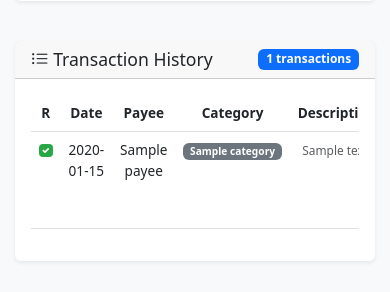
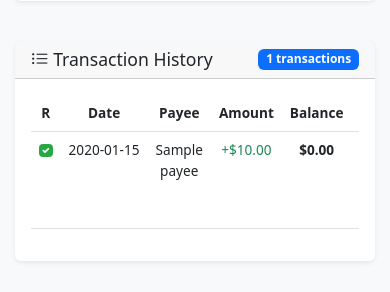
Before and after one commit to alreadyded1/Payday-Budget, a Flask app: page /account/1 in a window 390 px wide. Shown: the part 1160-1452 px from the top of the page. Run offline with Flask 3, Linux system fonts and the light colour scheme; a user stored in the database is signed in; tables that the repository leaves empty hold one stand-in row (values such as "Sample post"); some libraries are stand-ins or nearby versions.

Commit message:
Condense transaction table for mobile to eliminate side scrolling
- Merge separate Debit/Credit columns into a single Amount column
  (red/- for debits, green/+ for credits) on all screen sizes
- Hide Category and Description columns on small screens using
  d-none d-md-table-cell, restoring them on md+ breakpoints
- Add text-nowrap to Date, Amount, and Balance cells so they
  never wrap mid-value on narrow viewports
- Reduces visible columns on mobile from 9 → 6

Co-Authored-By: Claude Sonnet 4.6 <noreply@anthropic.com>

```diff
--- a/templates/account_transactions.html
+++ b/templates/account_transactions.html
@@ -167,10 +167,9 @@
                                 <th class="text-center">R</th>
                                 <th class="text-center">Date</th>
                                 <th class="text-center">Payee</th>
-                                <th class="text-center">Category</th>
-                                <th class="text-center">Description</th>
-                                <th class="text-center">Debit</th>
-                                <th class="text-center">Credit</th>
+                                <th class="text-center d-none d-md-table-cell">Category</th>
+                                <th class="text-center d-none d-md-table-cell">Description</th>
+                                <th class="text-center">Amount</th>
                                 <th class="text-center">Balance</th>
                                 <th class="text-center"></th>
                             </tr>
@@ -183,25 +182,18 @@
                                            data-transaction-id="{{ transaction.id }}"
                                            {% if transaction.reconciled %}checked{% endif %}>
                                 </td>
-                                <td class="text-center">{{ transaction.transaction_date.strftime('%Y-%m-%d') }}</td>
+                                <td class="text-center text-nowrap">{{ transaction.transaction_date.strftime('%Y-%m-%d') }}</td>
                                 <td class="text-center">{{ transaction.payee.name }}</td>
-                                <td class="text-center">
+                                <td class="text-center d-none d-md-table-cell">
                                     <span class="badge bg-secondary">{{ transaction.category.name }}</span>
                                 </td>
-                                <td class="text-center">
+                                <td class="text-center d-none d-md-table-cell">
                                     <small class="text-muted">{{ transaction.description or '' }}</small>
                                 </td>
-                                <td class="text-center {% if transaction.transaction_type == 'Debit' %}text-danger{% endif %}">
-                                    {% if transaction.transaction_type == 'Debit' %}
-                                    ${{ "%.2f"|format(transaction.amount) }}
-                                    {% endif %}
+                                <td class="text-center text-nowrap {% if transaction.transaction_type == 'Debit' %}text-danger{% else %}text-success{% endif %}">
+                                    {% if transaction.transaction_type == 'Debit' %}-{% else %}+{% endif %}${{ "%.2f"|format(transaction.amount) }}
                                 </td>
-                                <td class="text-center {% if transaction.transaction_type == 'Credit' %}text-success{% endif %}">
-                                    {% if transaction.transaction_type == 'Credit' %}
-                                    ${{ "%.2f"|format(transaction.amount) }}
-                                    {% endif %}
-                                </td>
-                                <td class="text-center fw-bold text-dark">
+                                <td class="text-center text-nowrap fw-bold text-dark">
                                     ${{ "%.2f"|format(transaction.running_balance) }}
                                 </td>
                                 <td class="text-center">
@@ -240,10 +232,9 @@
                                 <th class="text-center">R</th>
                                 <th class="text-center">Date</th>
                                 <th class="text-center">Payee</th>
-                                <th class="text-center">Category</th>
-                                <th class="text-center">Description</th>
-                                <th class="text-center">Debit</th>
-                                <th class="text-center">Credit</th>
+                                <th class="text-center d-none d-md-table-cell">Category</th>
+                                <th class="text-center d-none d-md-table-cell">Description</th>
+                                <th class="text-center">Amount</th>
                                 <th class="text-center">Balance</th>
                                 <th class="text-center"></th>
                             </tr>
@@ -540,21 +531,18 @@
                             <input type="checkbox" class="form-check-input reconcile-checkbox"
                                    data-transaction-id="${transaction.id}">
                         </td>
-                        <td class="text-center">${transaction.date}</td>
+                        <td class="text-center text-nowrap">${transaction.date}</td>
                         <td class="text-center">${transaction.payee}</td>
-                        <td class="text-center">
+                        <td class="text-center d-none d-md-table-cell">
                             <span class="badge bg-secondary">${transaction.category}</span>
                         </td>
-                        <td class="text-center">
+                        <td class="text-center d-none d-md-table-cell">
                             <small class="text-muted">${transaction.description}</small>
                         </td>
-                        <td class="text-center ${transaction.type === 'Debit' ? 'text-danger' : ''}">
-                            ${transaction.type === 'Debit' ? '$' + transaction.amount.toFixed(2) : ''}
+                        <td class="text-center text-nowrap ${transaction.type === 'Debit' ? 'text-danger' : 'text-success'}">
+                            ${transaction.type === 'Debit' ? '-' : '+'}$${transaction.amount.toFixed(2)}
                         </td>
-                        <td class="text-center ${transaction.type === 'Credit' ? 'text-success' : ''}">
-                            ${transaction.type === 'Credit' ? '$' + transaction.amount.toFixed(2) : ''}
-                        </td>
-                        <td class="text-center fw-bold text-dark">
+                        <td class="text-center text-nowrap fw-bold text-dark">
                             $${transaction.running_balance.toFixed(2)}
                         </td>
                         <td class="text-center">
```
